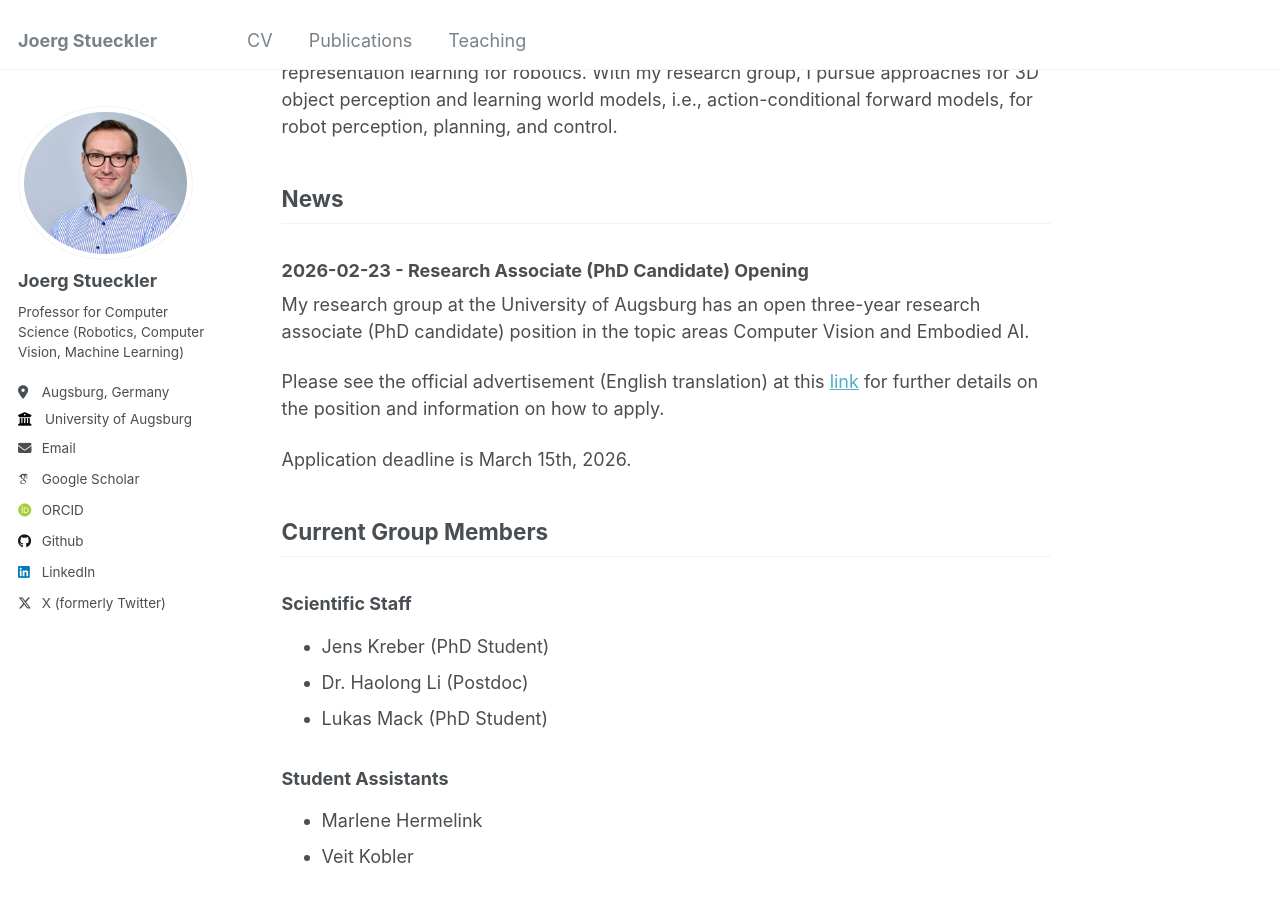
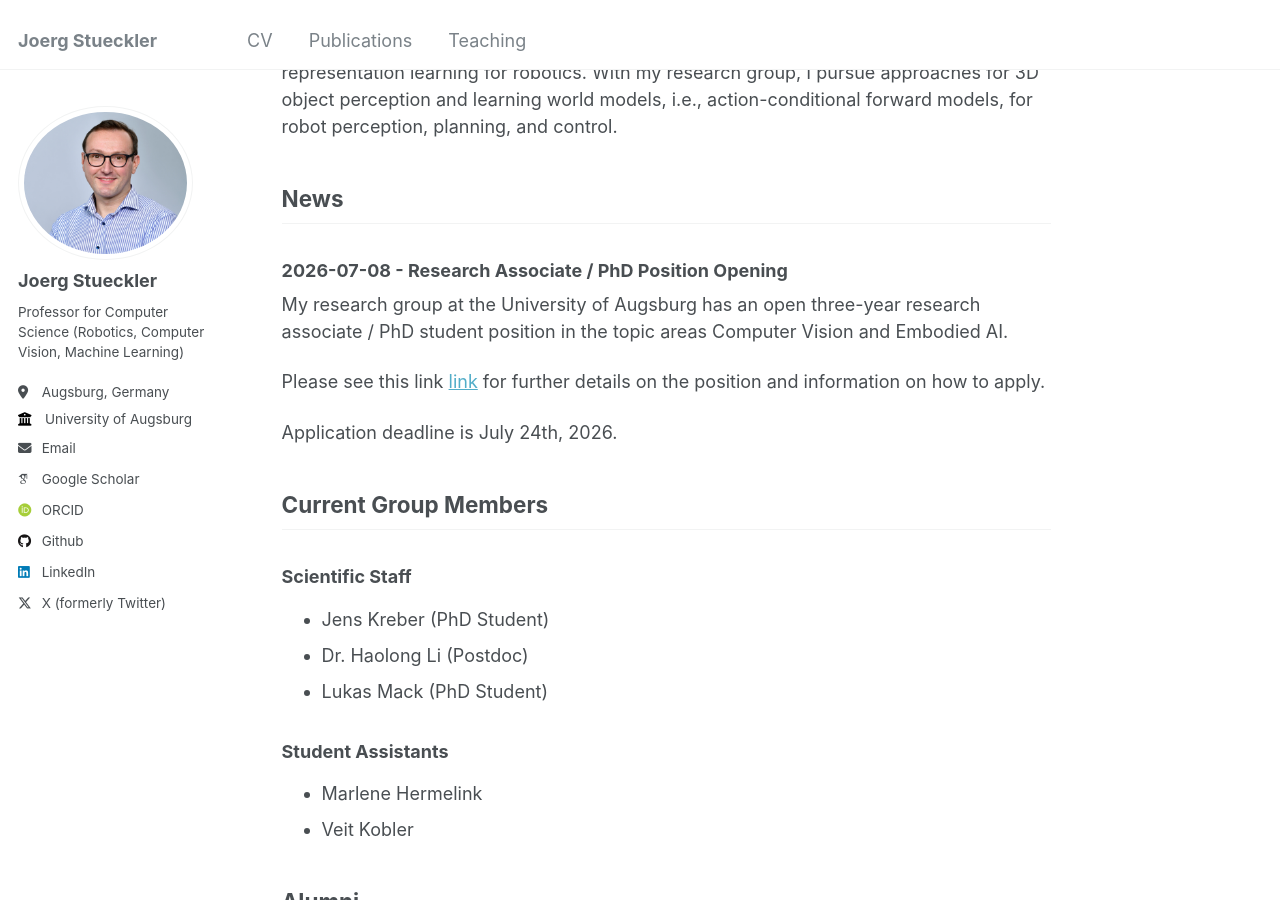
Before and after one commit to jstueckler/jstueckler.github.io, a Jekyll site: the page built from _pages/about.md, in a window 1280 px wide and 900 px high, scrolled down 886 px. Built offline with Jekyll 4.4.1, drawn with Linux system fonts in a browser that asks for light colours; some web fonts are replaced.

Commit message:
Update about.md

```diff
--- a/_pages/about.md
+++ b/_pages/about.md
@@ -29,13 +29,13 @@ I am passionate about researching intelligent robots that perform complex tasks
 
 ## News
 
-### 2026-02-23 - Research Associate (PhD Candidate) Opening
+### 2026-07-08 - Research Associate / PhD Position Opening
 
-My research group at the University of Augsburg has an open three-year research associate (PhD candidate) position in the topic areas Computer Vision and Embodied AI.
+My research group at the University of Augsburg has an open three-year research associate / PhD student position in the topic areas Computer Vision and Embodied AI.
 
-Please see the official advertisement (English translation) at this [link](https://www.uni-augsburg.de/en/jobs-und-karriere/stellenangebote/2026/02/23/research-associate-mfd-faculty-of-applied-computer-science_2042/) for further details on the position and information on how to apply.
+Please see this link [link](https://www.uni-augsburg.de/en/jobs-und-karriere/stellenangebote/2026/07/07/research-associate-mfd-as-phd-student-faculty-of-applied-comnputer-science_2382/) for further details on the position and information on how to apply.
 
-Application deadline is March 15th, 2026.
+Application deadline is July 24th, 2026.
 
 ## Current Group Members
 ### Scientific Staff
```
